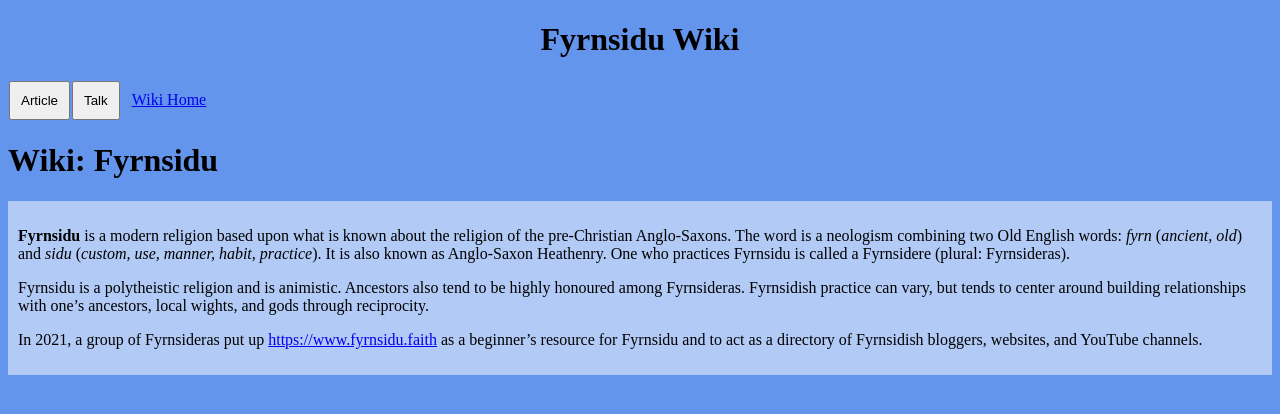
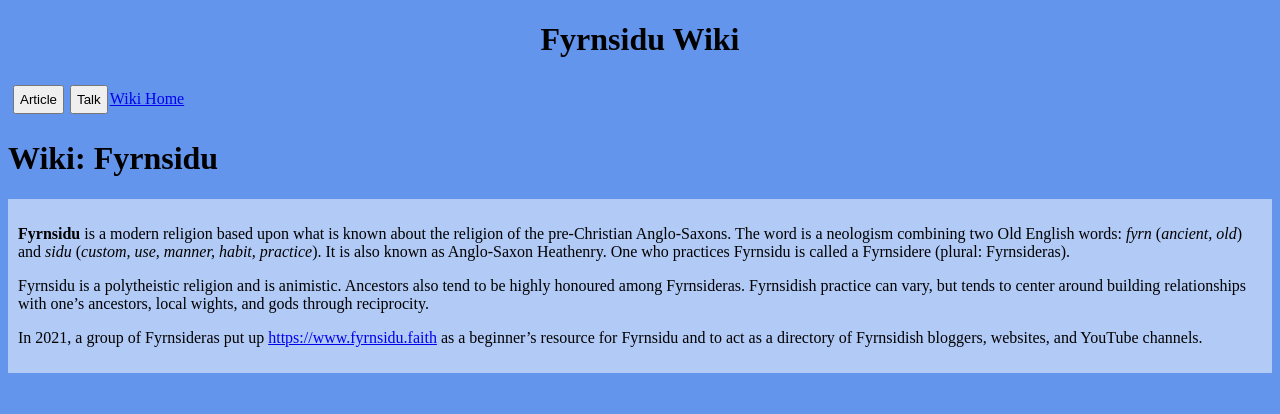
Before and after one commit to byronpendason/byronpendason.github.io, a Jekyll site: the page built from _wiki/fyrnsidu.md, in a window 1280 px wide. Shown: the top 414 px of the page. Built offline with Jekyll 4.4.1, drawn with Linux system fonts in a browser that asks for light colours; comment, search, counter and statistics services are not loaded.

Commit message:
Update wiki.html

```diff
--- a/_layouts/wiki.html
+++ b/_layouts/wiki.html
@@ -35,7 +35,7 @@
 <h1>Fyrnsidu Wiki</h1>
 </div>
 {% if page.title != "Index" %}
-<button type="button" id="artBtn" onClick="showArt()" style="margin:1px;padding:10px;">Article</button><button type="button" id="talkBtn" onClick="showTalk()" style="margin:1px;padding:10px;">Talk</button><a href="/wiki/" style="margin:1px;padding:10px;">Wiki Home</a>
+<button type="button" id="artBtn" onClick="showArt()" style="margin:5px;padding:5px;">Article</button><button type="button" id="talkBtn" onClick="showTalk()" style="margin:1px;padding:5px;">Talk</button><a href="/wiki/" style="margin:1px;">Wiki Home</a>
 <h1>Wiki: {{page.title}}</h1>
 {% endif %}
 <div id="content">
```
